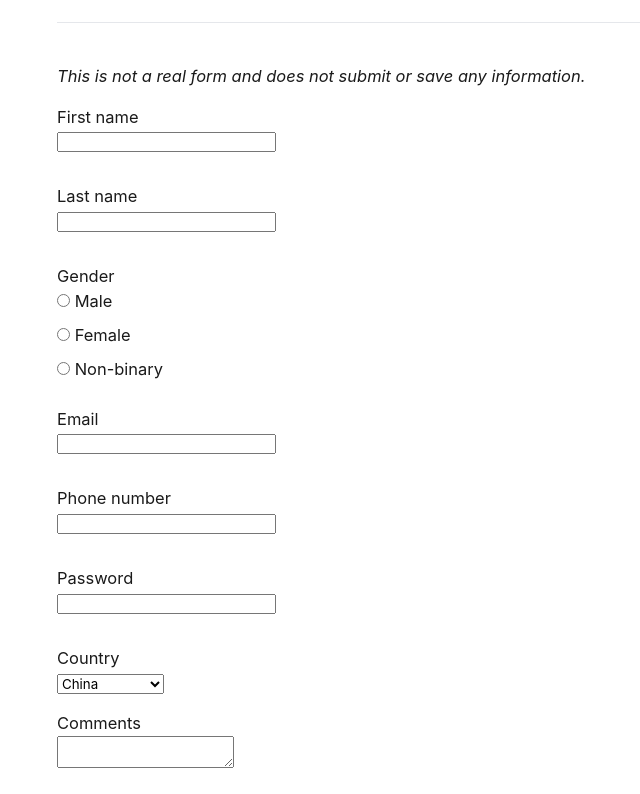
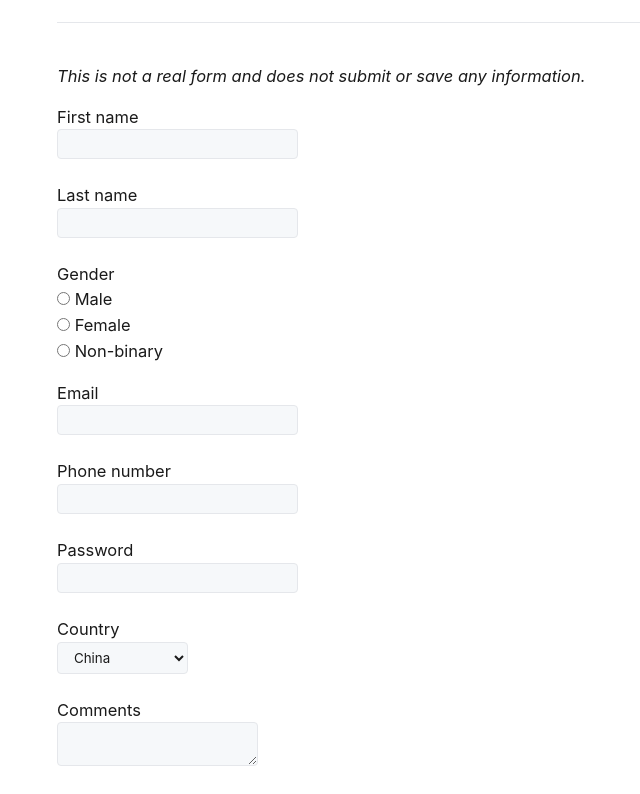
Before and after one commit to xz/new.css, a website: page demo.html in a window 1280 px wide. Shown: the part 2200-2994 px from the top of the page, without its empty margins (208-848 px from the left). Drawn offline with Linux system fonts and the light colour scheme.

Commit message:
use double quotes

```diff
--- a/new.css
+++ b/new.css
@@ -431,7 +431,7 @@ mark {
 
 textarea,
 select,
-input:not([type='range]) {
+input:not([type="range"]) {
 	padding: 6px 12px;
 	margin-bottom: .5rem;
 	background: var(--nc-bg-2);
```
